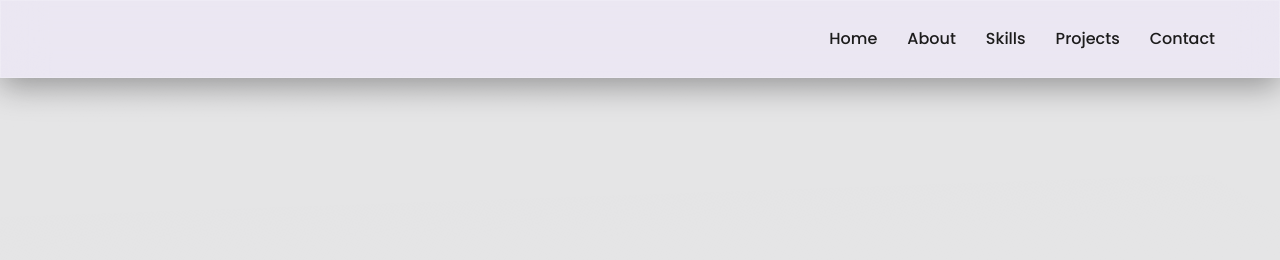
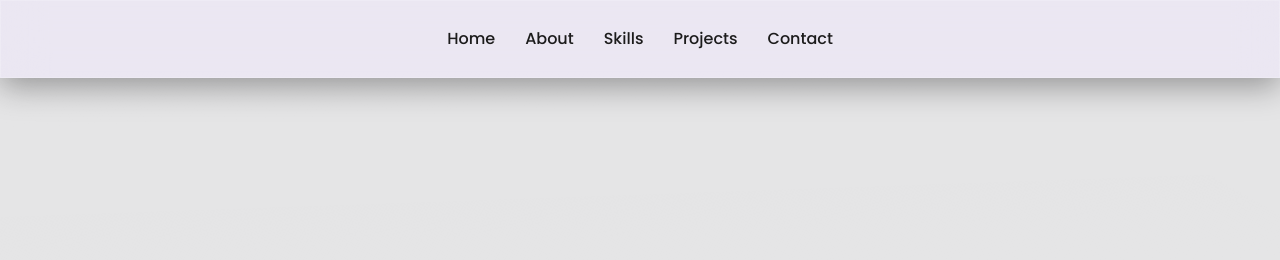
Before and after one commit to Kaells-Januar/deporto, a plain HTML site: page index.html in a window 1280 px wide. Shown: the top 260 px of the page. Drawn offline with Linux system fonts and the light colour scheme.

Commit message:
update navbar content center

```diff
--- a/style.css
+++ b/style.css
@@ -473,6 +473,7 @@ section {
 
 /* Navigation */
 .nav-container {
+        justify-content: center; /* Tengahin semua isi nav */
     position: fixed;
     top: 0;
     left: 0;
@@ -480,8 +481,8 @@ section {
     padding: 20px 5%;
     z-index: 1000;
     display: flex;
-    justify-content: space-between;
     align-items: center;
+
 }
 
 .nav-logo {
@@ -492,11 +493,13 @@ section {
 }
 
 .nav-links {
+    justify-content: center; /* Tengahin semua isi nav */
     display: flex;
     gap: 30px;
 }
 
 .nav-link {
+
     color: var(--text-color);
     text-decoration: none;
     font-weight: 500;
```
